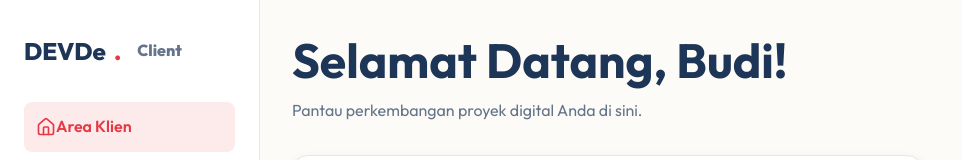
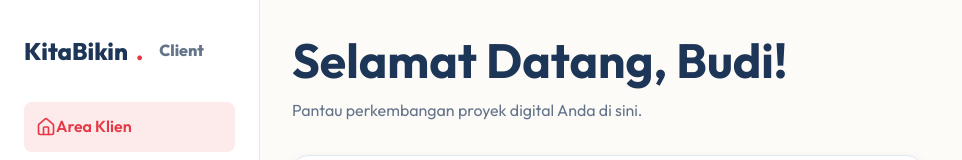
Before and after one commit to alwnfarhn-netizen/KitaBikin-, a React (Vite) app: page /client in a window 1280 px wide. Shown: the top 160 px of the page, without its empty margins (0-962 px from the left). Built offline with nearby package versions, Linux system fonts and the light colour scheme.

Commit message:
Update brand name to KitaBikin

```diff
--- a/index.html
+++ b/index.html
@@ -4,7 +4,7 @@
     <meta charset="UTF-8" />
     <link rel="icon" type="image/svg+xml" href="/favicon.svg" />
     <meta name="viewport" content="width=device-width, initial-scale=1.0" />
-    <title>DEVDe - Solusi Digital</title>
+    <title>KitaBikin - Solusi Digital</title>
   </head>
   <body>
     <div id="root"></div>
--- a/package.json
+++ b/package.json
@@ -1,5 +1,5 @@
 {
-  "name": "pak-de-in-aja",
+  "name": "kita-bikin",
   "private": true,
   "version": "0.0.0",
   "type": "module",
--- a/src/components/FloatingWhatsApp.jsx
+++ b/src/components/FloatingWhatsApp.jsx
@@ -3,7 +3,7 @@ import { MessageCircle } from 'lucide-react';
 export default function FloatingWhatsApp() {
   return (
     <a
-      href="https://wa.me/6285128071828?text=Halo%20DEVDe,%20saya%20ingin%20konsultasi%20tentang%20layanan%20digital."
+      href="https://wa.me/6285128071828?text=Halo%20KitaBikin,%20saya%20ingin%20konsultasi%20tentang%20layanan%20digital."
       target="_blank"
       rel="noreferrer"
       style={{
--- a/src/components/Footer.jsx
+++ b/src/components/Footer.jsx
@@ -8,7 +8,7 @@ export default function Footer() {
         <div>
           <div className="logo mb-4" style={{ color: 'white' }}>
             <BookOpen className="logo-dot" />
-            <span>DEV<span className="logo-dot">De</span></span>
+            <span>Kita<span className="logo-dot">Bikin</span></span>
           </div>
           <p style={{ color: 'rgba(255,255,255,0.7)', fontSize: '0.9rem' }}>
             Solusi digital terbaik untuk institusi pendidikan. Membantu sekolah bertransformasi di era teknologi dengan mudah dan efisien.
@@ -44,7 +44,7 @@ export default function Footer() {
       <div className="container">
         <div style={{ borderTop: '1px solid rgba(255,255,255,0.1)', paddingTop: '2rem', display: 'flex', justifyContent: 'space-between', alignItems: 'center', flexWrap: 'wrap', gap: '1rem' }}>
           <p style={{ color: 'rgba(255,255,255,0.5)', fontSize: '0.875rem' }}>
-            &copy; {new Date().getFullYear()} DEVDe. All rights reserved.
+            &copy; {new Date().getFullYear()} KitaBikin. All rights reserved.
           </p>
           <div className="flex gap-4">
             <a href="#" style={{ color: 'rgba(255,255,255,0.5)' }}>Instagram</a>
--- a/src/components/Navbar.jsx
+++ b/src/components/Navbar.jsx
@@ -17,7 +17,7 @@ export default function Navbar() {
       <div className="container nav-container">
         <Link to="/" className="logo" onClick={closeMenu}>
           <BookOpen className="logo-dot" />
-          <span>DEV<span className="logo-dot">De</span></span>
+          <span>Kita<span className="logo-dot">Bikin</span></span>
         </Link>
 
         {/* Mobile Menu Toggle */}
--- a/src/pages/AdminDashboard.jsx
+++ b/src/pages/AdminDashboard.jsx
@@ -8,7 +8,7 @@ export default function AdminDashboard() {
     <div className="flex" style={{ minHeight: '100vh', backgroundColor: 'var(--background)' }}>
       {/* Sidebar */}
       <aside style={{ width: '260px', backgroundColor: 'var(--surface)', borderRight: '1px solid var(--border)', padding: '2rem 1.5rem', display: 'flex', flexDirection: 'column' }}>
-        <div className="logo mb-8">DEVDe<span className="logo-dot">.</span><span style={{ fontSize: '1rem', color: 'var(--text-muted)', marginLeft: '8px' }}>Admin</span></div>
+        <div className="logo mb-8">KitaBikin<span className="logo-dot">.</span><span style={{ fontSize: '1rem', color: 'var(--text-muted)', marginLeft: '8px' }}>Admin</span></div>
 
         <nav className="flex flex-col gap-2 flex-grow">
           <Link to="/admin" className="flex items-center gap-3" style={{ padding: '0.75rem', borderRadius: '0.5rem', backgroundColor: 'var(--primary-light)', color: 'var(--primary)', fontWeight: '600' }}>
--- a/src/pages/ClientDashboard.jsx
+++ b/src/pages/ClientDashboard.jsx
@@ -8,7 +8,7 @@ export default function ClientDashboard() {
     <div className="flex" style={{ minHeight: '100vh', backgroundColor: 'var(--background)' }}>
       {/* Sidebar */}
       <aside style={{ width: '260px', backgroundColor: 'var(--surface)', borderRight: '1px solid var(--border)', padding: '2rem 1.5rem', display: 'flex', flexDirection: 'column' }}>
-        <div className="logo mb-8">DEVDe<span className="logo-dot">.</span><span style={{ fontSize: '1rem', color: 'var(--text-muted)', marginLeft: '8px' }}>Client</span></div>
+        <div className="logo mb-8">KitaBikin<span className="logo-dot">.</span><span style={{ fontSize: '1rem', color: 'var(--text-muted)', marginLeft: '8px' }}>Client</span></div>
 
         <nav className="flex flex-col gap-2 flex-grow">
           <Link to="/client" className="flex items-center gap-3" style={{ padding: '0.75rem', borderRadius: '0.5rem', backgroundColor: 'var(--primary-light)', color: 'var(--primary)', fontWeight: '600' }}>
--- a/src/pages/Order.jsx
+++ b/src/pages/Order.jsx
@@ -23,7 +23,7 @@ export default function Order() {
 
   const handleSubmit = (e) => {
     e.preventDefault();
-    const text = `Halo DEVDe, saya ${formData.name}. Saya ingin konsultasi pembuatan *${formData.service}*.%0A%0ADetail kebutuhan:%0A${formData.description}`;
+    const text = `Halo KitaBikin, saya ${formData.name}. Saya ingin konsultasi pembuatan *${formData.service}*.%0A%0ADetail kebutuhan:%0A${formData.description}`;
     window.open(`https://wa.me/6285128071828?text=${text}`, '_blank');
   };
 
```
